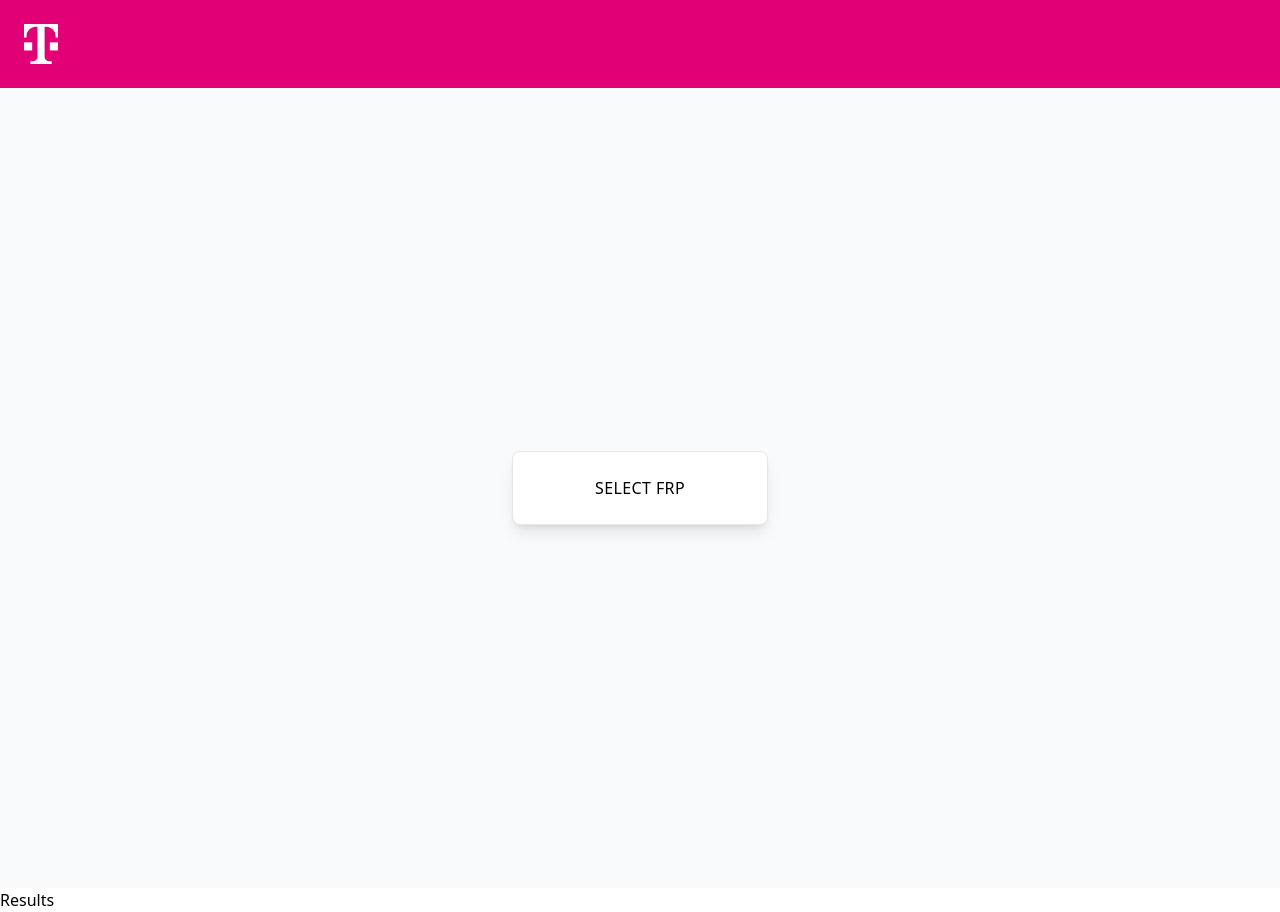
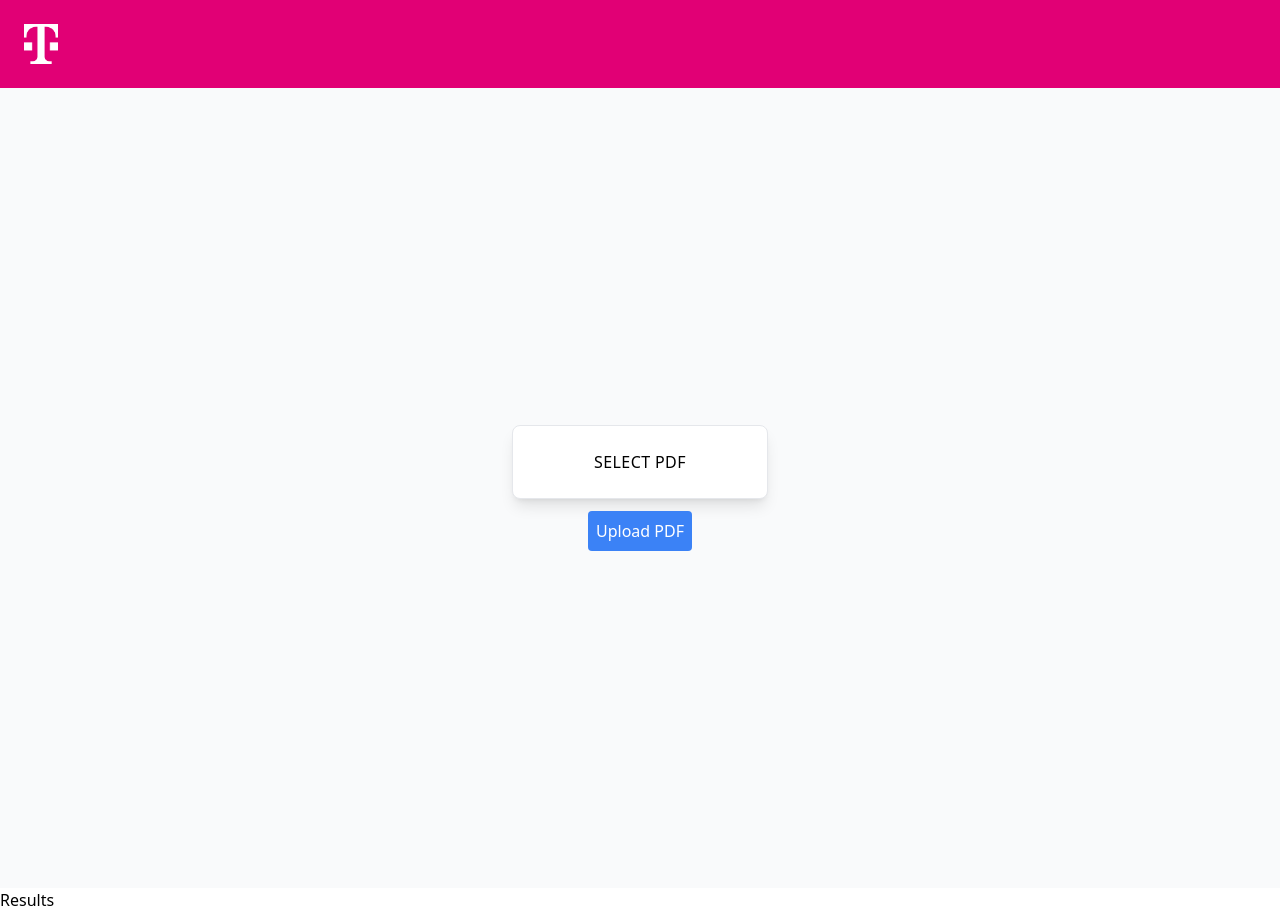
Before and after one commit to TELIT-Hackathon2023/6-kasv, a React (Create React App) app: page / in a window 1280 px wide. Built offline with nearby package versions, Linux system fonts and the light colour scheme.

Commit message:
upload document

```diff
--- a/src/components/UploadDocuments.js
+++ b/src/components/UploadDocuments.js
@@ -8,15 +8,36 @@ const UploadDocument = () => {
         setSelectedFile(file);
     };
 
+    const handleFileUpload = async () => {
+        if (!selectedFile) return;
+
+        const formData = new FormData();
+        formData.append('file', selectedFile);
+
+        fetch('http://localhost:8000/upload-pdf', {
+            method: 'POST',
+            body: formData,
+        })
+            .then(response => response.json())
+            .then(data => console.log(data))
+            .catch(error => console.error('Error:', error));
+    };
+
     return (
         <div className="flex flex-col items-center justify-center bg-gray-50 h-screen">
             <label
                 className="w-64 flex flex-col items-center px-4 py-6 bg-white text-blue rounded-lg shadow-lg tracking-wide uppercase border border-blue cursor-pointer"
             >
-        <span className="text-base leading-normal">Select FRP</span>
+                <span className="text-base leading-normal">Select PDF</span>
                 <input type='file' className="hidden" onChange={handleFileChange} accept=".pdf" />
             </label>
             {selectedFile && <p className="mt-3 text-xl text-gray-600">Selected file: {selectedFile.name}</p>}
+            <button
+                onClick={handleFileUpload}
+                className="mt-3 p-2 bg-blue-500 text-white rounded"
+            >
+                Upload PDF
+            </button>
         </div>
     );
 };
```
Lines whose indentation alone changed are shown as unchanged.
